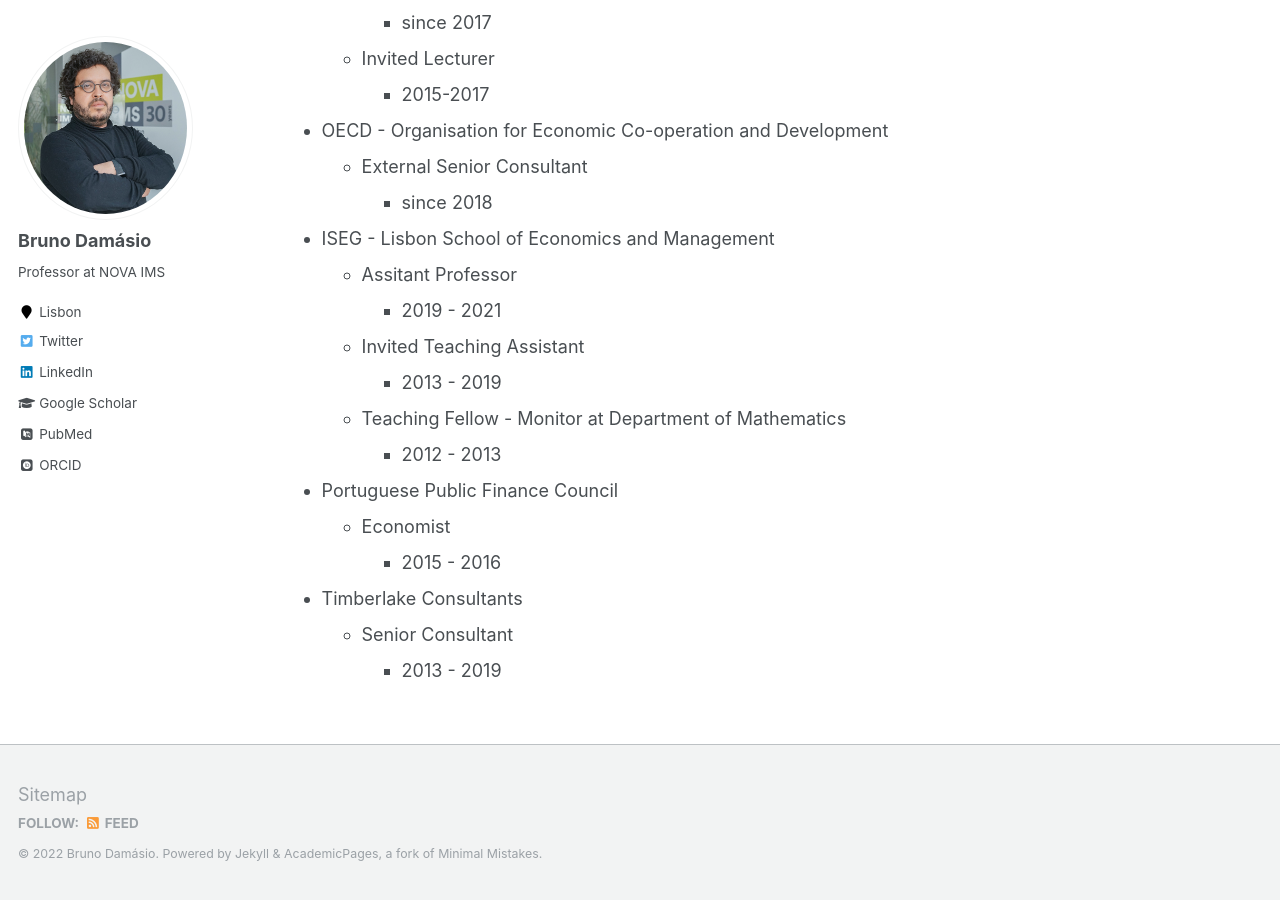
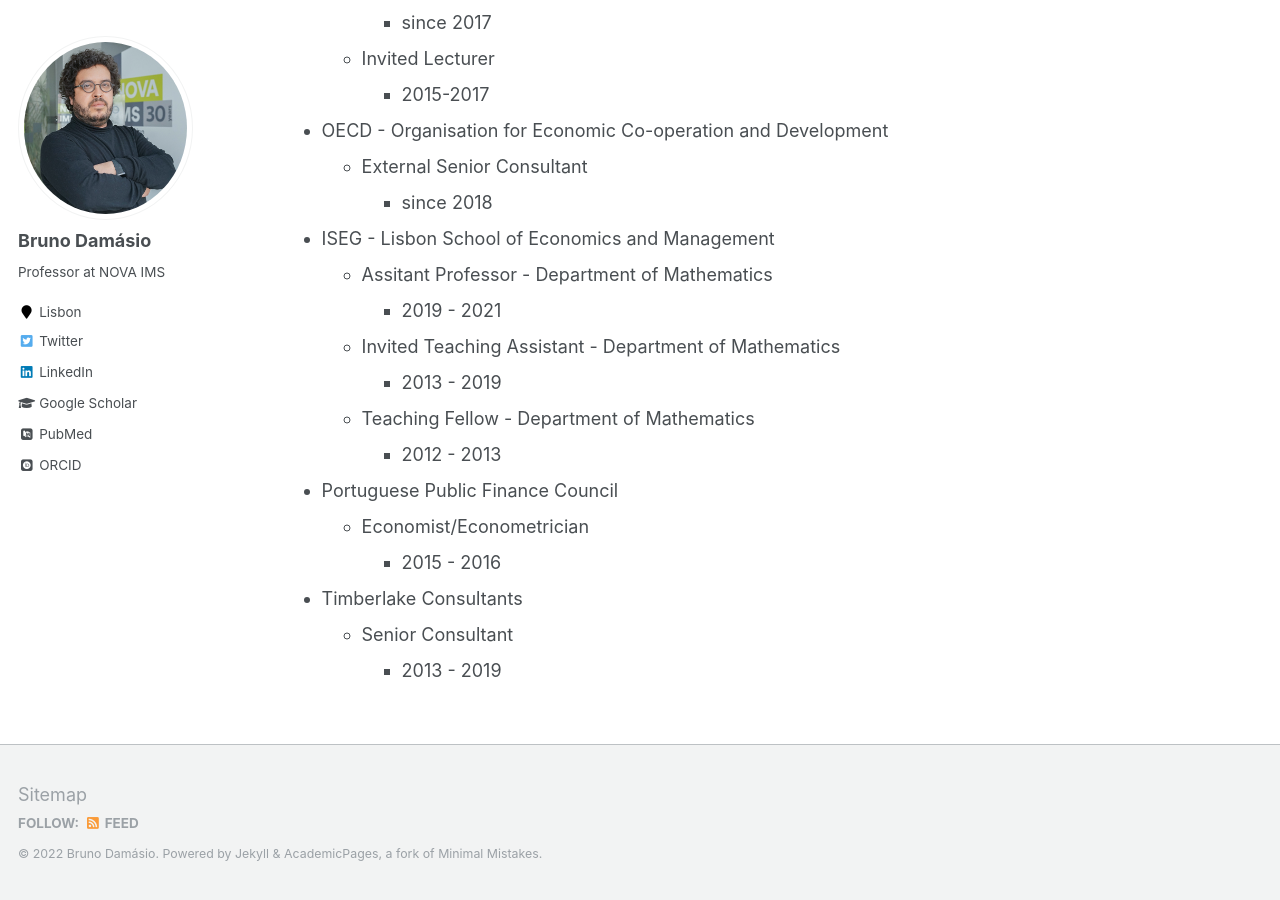
Before and after one commit to damasiob/damasiob.github.io, a Jekyll site: the page built from _pages/cv.md, in a window 1280 px wide and 900 px high, scrolled down 651 px. Built offline with Jekyll 4.4.1, drawn with Linux system fonts in a browser that asks for light colours; some web fonts are replaced.

Commit message:
Update cv.md

```diff
--- a/_pages/cv.md
+++ b/_pages/cv.md
@@ -36,15 +36,15 @@ Work experience
     * since 2018
 
 * ISEG - Lisbon School of Economics and Management
-  * Assitant Professor
+  * Assitant Professor - Department of Mathematics
     * 2019 - 2021
-  * Invited Teaching Assistant
+  * Invited Teaching Assistant - Department of Mathematics
     * 2013 - 2019
-  * Teaching Fellow - Monitor at Department of Mathematics
+  * Teaching Fellow - Department of Mathematics
     * 2012 - 2013
 
 * Portuguese Public Finance Council
-  * Economist
+  * Economist/Econometrician
     * 2015 - 2016
 
 * Timberlake Consultants
```
